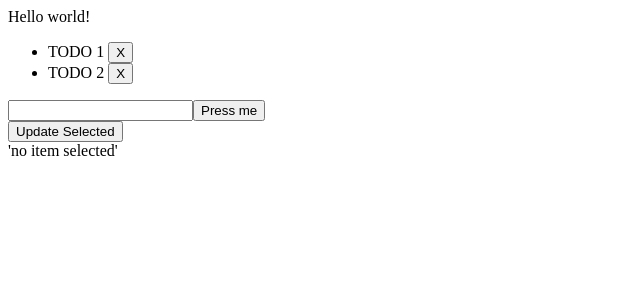
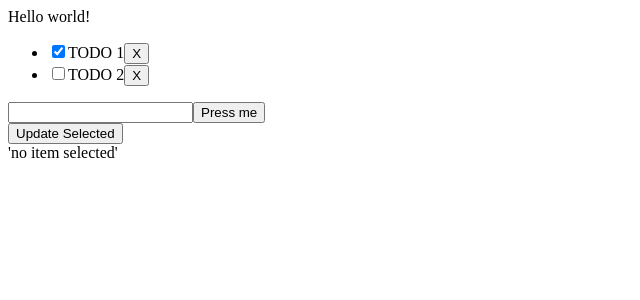
Before and after one commit to sorinoctavian/react-redux, a React (Create React App) app: page / in a window 1280 px wide. Shown: the top 300 px of the page, without its empty margins (0-640 px from the left). Built offline with nearby package versions, Linux system fonts and the light colour scheme.

Commit message:
Add checkboxes in UI

```diff
--- a/src/ToDoList.jsx
+++ b/src/ToDoList.jsx
@@ -8,7 +8,16 @@ class ToDoList extends React.Component {
         return (<React.Fragment>
             <ul>
                 {this.props.todos.map((todo) => {
-                    return <li onClick={() => { this.props.selectToDo(todo) }} key={todo.id}> {todo.content} <button onClick={() => this.props.removeToDo(todo.id)}>X</button> </li>
+                    return (
+
+                        <li onClick={() => { this.props.selectToDo(todo) }}
+                         key={todo.id}>
+                           <input type="checkbox" checked={todo.checked}/>
+                            {todo.content}
+                            <button onClick={() => this.props.removeToDo(todo.id)}>X</button>
+                        </li>
+                    )
+
                 })}
             </ul>
             <input type="text" onChange={(e) => { this.setState({ content: e.target.value }) }} />
@@ -16,8 +25,8 @@ class ToDoList extends React.Component {
             <button onClick={() => { this.props.addToDo(this.state.content) }}>Press me</button>
             <div>
                 <button onClick={() => {
-                    this.props.updateToDo({...this.props.selectedToDo, content: this.state.content})
-                     }}>Update Selected</button>
+                    this.props.updateToDo({ ...this.props.selectedToDo, content: this.state.content })
+                }}>Update Selected</button>
             </div>
             {!this.props.selectedToDo.content && <div>'no item selected'</div>}
         </React.Fragment>)
--- a/src/reducers/toDoReducer.js
+++ b/src/reducers/toDoReducer.js
@@ -4,11 +4,13 @@ const initialSelectedToDo = {};
 const initialToDos = [
     {
         id: 0,
-        content: "TODO 1"
+        content: "TODO 1",
+        checked: true
     },
     {
         id: 1,
-        content: "TODO 2"
+        content: "TODO 2",
+        checked: false
     }];
 
 const todos = (state = initialToDos, action) => {
```
